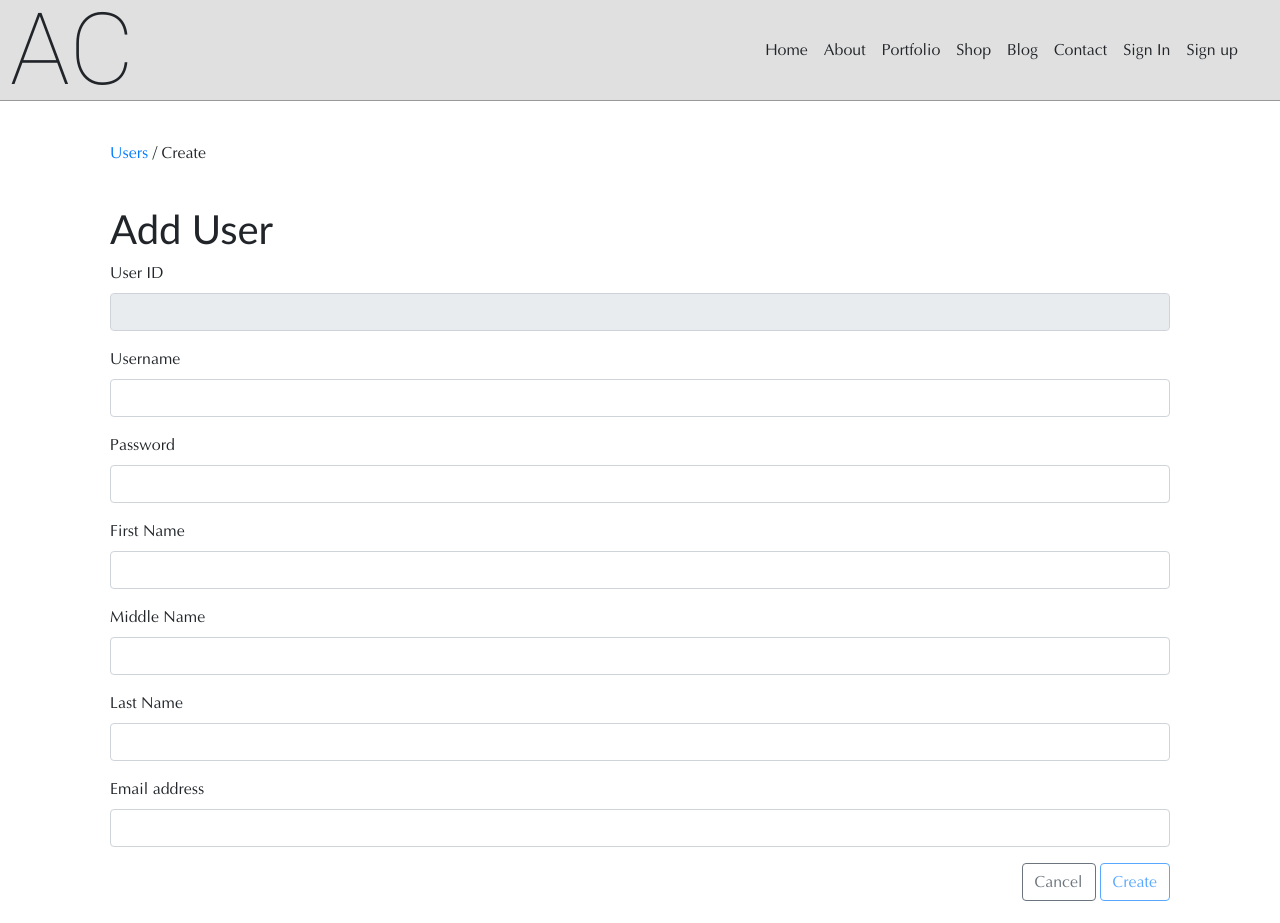
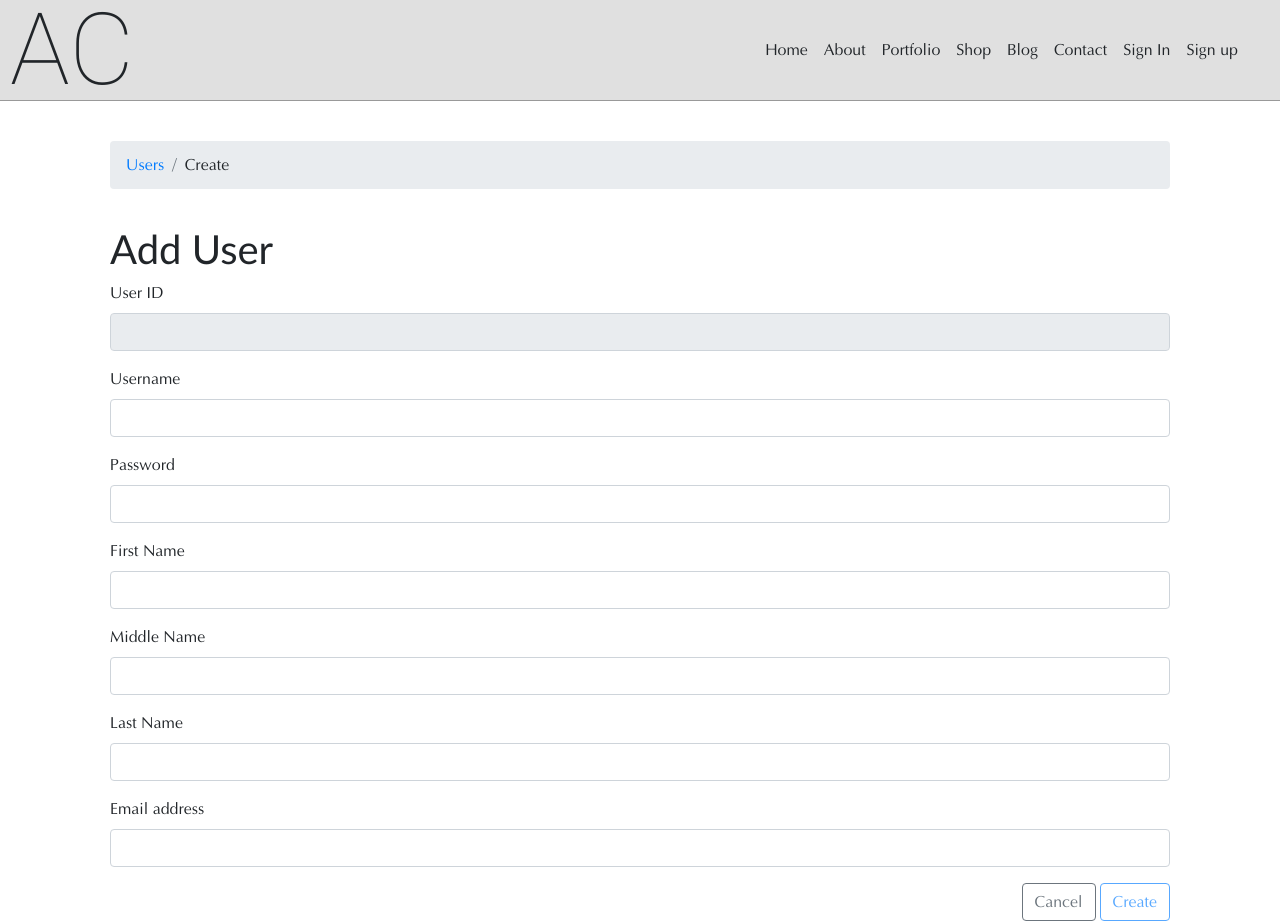
Before and after one commit to alanchavezt/AlanReact, a React app: page /users/create in a window 1280 px wide. Built offline with nearby package versions, Linux system fonts and the light colour scheme.

Commit message:
adding styling to breadcrumbs

```diff
--- a/src/components/common/breadcrumbs/Breadcrumbs.js
+++ b/src/components/common/breadcrumbs/Breadcrumbs.js
@@ -9,16 +9,23 @@ const Breadcrumbs = ({ crumbs }) => {
     return (
         <div>
             {/* Link back to any previous steps of the breadcrumb. */}
+            <nav aria-label="breadcrumb">
+                <ol className="breadcrumb">
                     {crumbs.map(({ name, path }, key) =>
                         key + 1 === crumbs.length ? (
-                    <span key={key}>{name}</span>
+                            <li key={key} className="breadcrumb-item">
+                                <span>{name}</span>
+                            </li>
                         ) : (
                             <React.Fragment key={key}>
+                                <li key={key} className="breadcrumb-item">
                                     <Link to={path}>{name}</Link>
-                        <span> / </span>
+                                </li>
                             </React.Fragment>
                         )
                     )}
+                </ol>
+            </nav>
         </div>
     );
 };
--- a/src/components/users/UserCreateEntry.jsx
+++ b/src/components/users/UserCreateEntry.jsx
@@ -54,7 +54,7 @@ export default class UserCreateEntry extends React.Component {
             return <Loading />
         }
         return (
-            <div style={{paddingTop: "40px"}}>
+            <div style={{paddingTop: "20px"}}>
                 <h1>Add User</h1>
                 <UserFormEntry user={this.state.user} onChange={this.onFormChange}/>
                 <button type="submit" className="btn btn-outline-primary float-right" onClick={this.handleCreate} disabled={!this.isFormValid()}>Create</button>
--- a/src/components/users/UserEditEntry.jsx
+++ b/src/components/users/UserEditEntry.jsx
@@ -70,7 +70,7 @@ export default class UserEditEntry extends React.Component {
             return <Loading />
         }
         return (
-            <div style={{paddingTop: "40px"}}>
+            <div style={{paddingTop: "20px"}}>
                 <h1>Edit User</h1>
                 <UserFormEntry user={this.state.user} onChange={this.onFormChange}/>
                 <div className="form-group">
--- a/src/components/users/UserListEntry.jsx
+++ b/src/components/users/UserListEntry.jsx
@@ -29,7 +29,7 @@ export default class UserListEntry extends React.Component {
             return <Loading />
         }
         return (
-            <div style={{paddingTop: "40px"}}>
+            <div>
                 <div className="row row-cols-2">
                     <div className="col"><h1 className="float-left">User List</h1></div>
                     <div className="col">
--- a/src/components/users/UserViewEntry.jsx
+++ b/src/components/users/UserViewEntry.jsx
@@ -24,7 +24,7 @@ export default class UserViewEntry extends React.Component {
             return <Loading />
         }
         return (
-            <div style={{paddingTop: "40px"}}>
+            <div style={{paddingTop: "20px"}}>
                 <h1>User</h1>
                 <form>
                     <div className="form-group">
```
Lines whose indentation alone changed are shown as unchanged.
